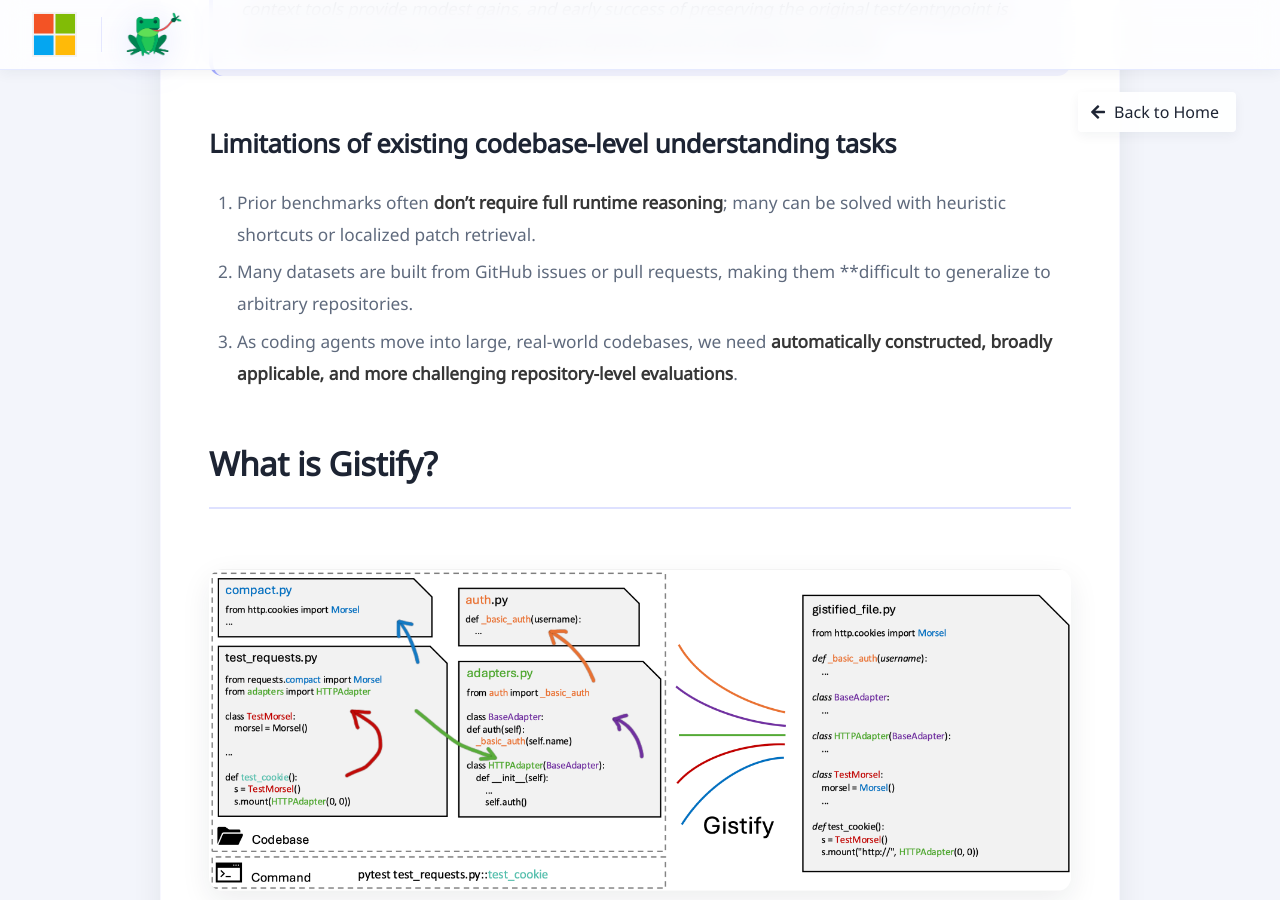
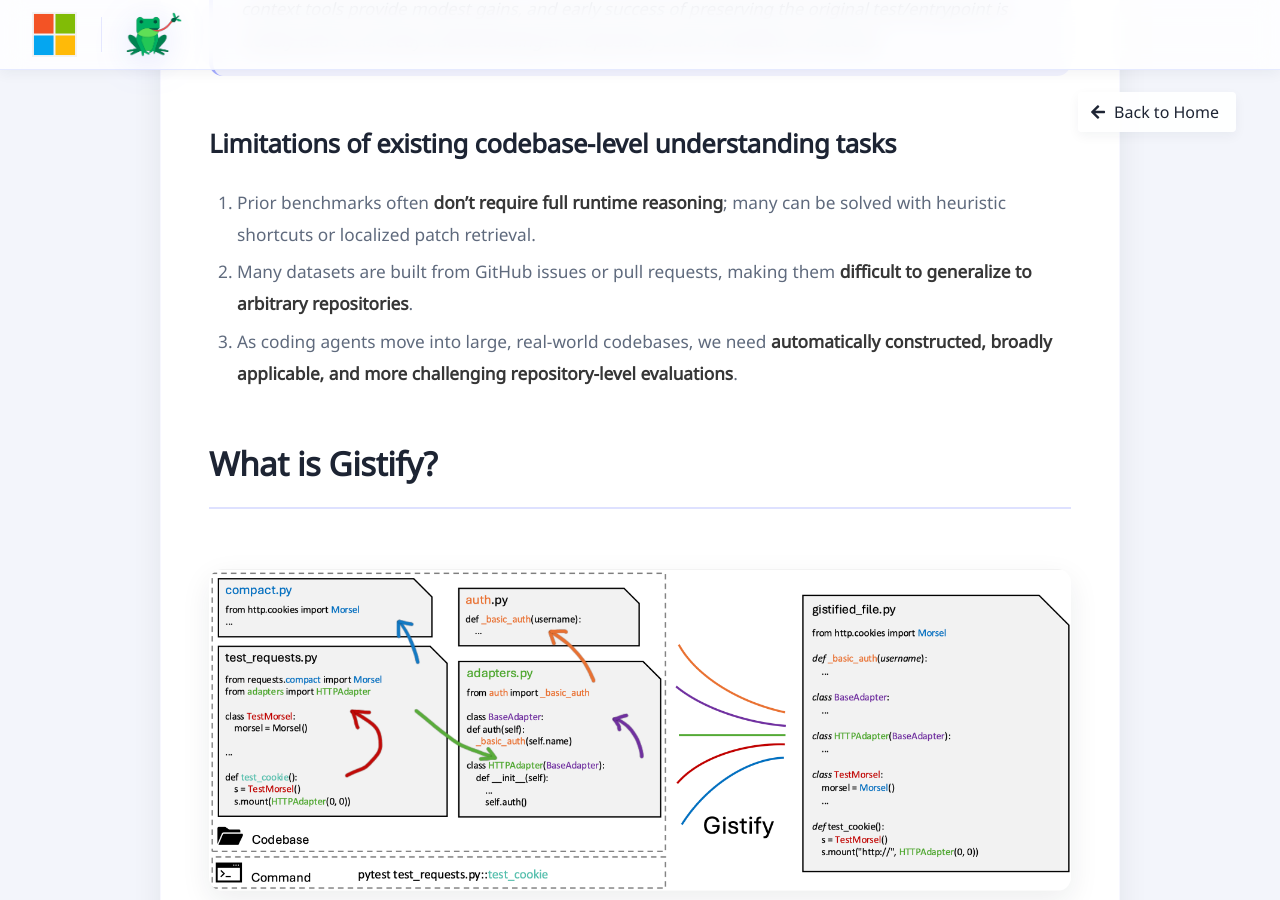
Before and after one commit to microsoft/debug-gym, a Jekyll site: the page built from docs/_posts/2025-10-28-gistify.md, in a window 1280 px wide and 900 px high, scrolled down 993 px. Built offline with Jekyll 4.4.1, drawn with Linux system fonts in a browser that asks for light colours; some web fonts are replaced; comment, search, counter and statistics services are not loaded; a style sheet for code colours, icons or effects is not loaded.

```diff
--- a/docs/_posts/2025-10-28-gistify.md
+++ b/docs/_posts/2025-10-28-gistify.md
@@ -21,7 +21,7 @@
 
 ### Limitations of existing codebase-level understanding tasks
 1. Prior benchmarks often **don’t require full runtime reasoning**; many can be solved with heuristic shortcuts or localized patch retrieval.
-2. Many datasets are built from GitHub issues or pull requests, making them **difficult to generalize to arbitrary repositories.
+2. Many datasets are built from GitHub issues or pull requests, making them **difficult to generalize to arbitrary repositories**.
 3. As coding agents move into large, real-world codebases, we need **automatically constructed, broadly applicable, and more challenging repository-level evaluations**.
 
 ## What is Gistify?
```
